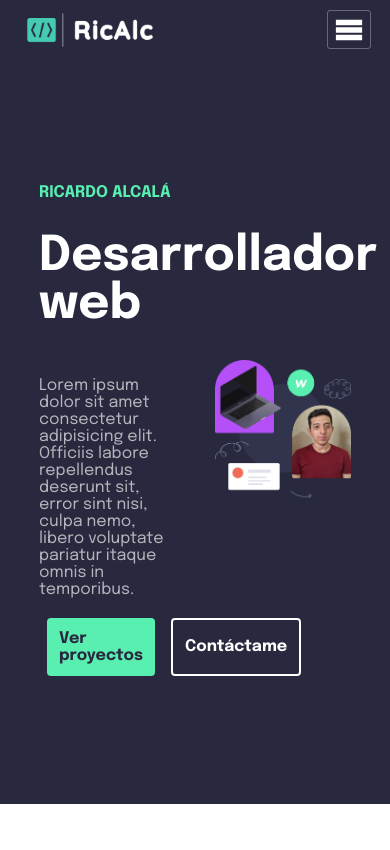
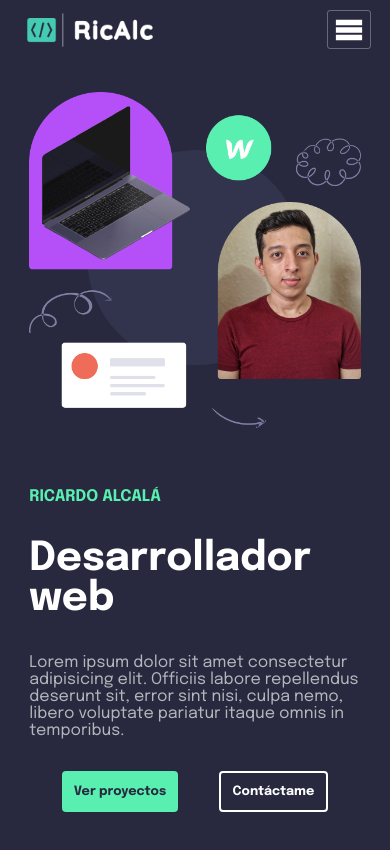
Before and after one commit to RicAlc/my-portfolio, a React (Create React App) app: page / in a window 390 px wide. Shown: the top 850 px of the page. Built offline with nearby package versions, Linux system fonts and the light colour scheme.

Commit message:
12. Mediaqueries para componente introduction

```diff
--- a/src/components/Introduction.jsx
+++ b/src/components/Introduction.jsx
@@ -3,9 +3,9 @@ import dev from "../assets/Ricardo.png";
 
 function Introduction() {
   return (
-    <section className='introduction'>
+    <section className='introduction' role='main'>
       <div className='about'>
-        <h3 className='name'>RICARDO ALCALÁ</h3>
+        <h1 className='name'>RICARDO ALCALÁ</h1>
         <h2 className='profession'>Desarrollador web</h2>
         <p className='about__desc'>
           Lorem ipsum dolor sit amet consectetur adipisicing elit. Officiis
--- a/src/sass/components/_introduction.scss
+++ b/src/sass/components/_introduction.scss
@@ -2,13 +2,17 @@
 .introduction {
   font-family: var(--Epilogue);
   width: 100%;
+  min-height: u.rem(800);
   height: calc(100vh - 100px);
   background-color: var(--Dark-primary);
   display: flex;
-  justify-content: space-evenly;
+  justify-content: center;
   .about,
   .me-fig {
-    width: 35%;
+    min-height: u.rem(700);
+    margin: 1rem;
+    max-width: u.rem(720);
+    width: 45%;
   }
   .about {
     display: flex;
@@ -34,6 +38,7 @@
         background-color: var(--Dark-secondary);
         font-weight: 600;
         color: var(--Dark-primary);
+        font-size: var(--fs-400);
         &:hover {
           transition: all 250ms ease;
           background-color: var(--Dark-third);
@@ -43,6 +48,7 @@
       .contact-me {
         background-color: var(--Dark-primary);
         font-weight: 600;
+        font-size: var(--fs-400);
         color: var(--White);
         border: solid 2px var(--White);
         &:hover {
@@ -61,3 +67,36 @@
     }
   }
 }
+@include u.breakpoint-down(medium) {
+  .introduction {
+    flex-direction: column-reverse;
+    align-items: center;
+    height: fit-content;
+
+    .about,
+    .me-fig {
+      min-height: fit-content;
+      width: 85%;
+    }
+    .me-fig {
+      justify-content: center;
+      &__img {
+        max-width: u.rem(500);
+      }
+    }
+    .about {
+      max-width: u.rem(500);
+      .name {
+        margin-block: u.rem(15);
+      }
+      .profession {
+        margin-block: 1.2rem;
+        font-size: var(--fs-800);
+      }
+      &__LinkBtns {
+        margin-block: u.rem(12);
+        justify-content: space-evenly;
+      }
+    }
+  }
+}
--- a/src/sass/global/_typography.scss
+++ b/src/sass/global/_typography.scss
@@ -13,9 +13,10 @@ a:active {
   text-decoration: none;
 }
 :root {
-  --fs-xl: clamp(3rem, 5vw + 0.5rem, 7.5rem);
-  --fs-800: clamp(3rem, 3vw + 0.5rem, 5rem);
+  --fs-xl: clamp(3rem, 5vw + 0.5rem, 7rem);
+  --fs-800: clamp(2.5rem, 3vw + 0.5rem, 5rem);
   --fs-700: clamp(2rem, 2vw + 0.8rem, 3rem);
   --fs-600: clamp(1.5rem, 1vw + 0.5rem, 2rem);
   --fs-500: clamp(1rem, 1vw +0.5rem, 1.5rem);
+  --fs-400: clamp(0.8rem, 1vw + 0.5rem, 1rem);
 }
```
Also changed, not shown: public/index.html (+0 -19 lines).
